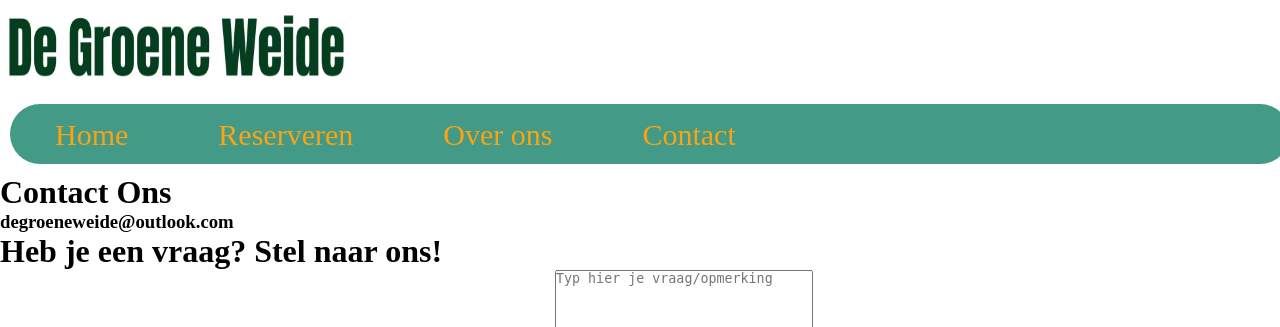
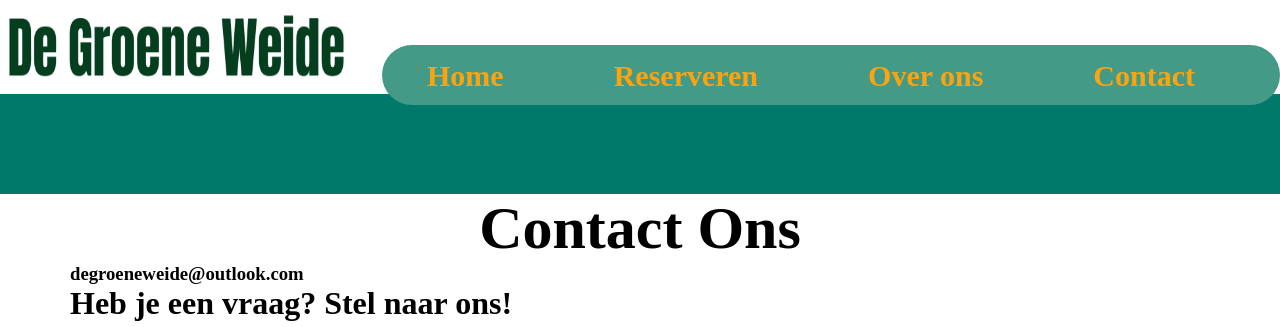
Before and after one commit to OICT-Team-2/BoerenCamping, a PHP site: page /contactons.html in a window 1280 px wide; the page is wider, and only the part inside the window is pictured. Shown: the top 327 px of that part. Run offline with PHP 8.4, Linux system fonts and the light colour scheme.

Commit message:
Update stylegroeneweide.css

```diff
--- a/Camping Project/stylegroeneweide.css
+++ b/Camping Project/stylegroeneweide.css
@@ -53,3 +53,105 @@ li a {
 li a:hover {
   background-color: #50c878;
 }
+
+
+
+
+
+
+
+body {
+  overflow-x: hidden;
+}
+
+.logoimage {
+  position: relative;
+  top: 0px;
+  align-items: center;
+  right: 0px;
+}
+
+a {
+  text-decoration: none;
+  color: black;
+  font-weight: bold;
+}
+
+.navbar {
+  background-color: transparent;
+  font-size: 25px;
+  position: absolute;
+  top: 35px;
+  right: 10px;
+}
+
+.navbar li {
+  margin-right: 20px;
+}
+
+.bar {
+  height: 100px;
+  width: 100%;
+  background-color: #00796b;
+}
+
+.contactons {
+  text-align: center;
+  font-size: 30px;
+  font-weight: bolder;
+}
+
+.form {
+  width: 50%;
+  top: -10px;
+  position: relative;
+  left: -360px;
+  max-width: 600px;
+  margin: auto;
+  padding: 20px;
+  text-align: center;
+}
+
+input,
+textarea {
+  width: calc(100% - 12px); /* Adjusted for padding */
+  border-radius: 0.3rem;
+  background-color: #dde2e1;
+  color: black;
+  padding: 6px;
+  margin: 6px 0px;
+  outline: none;
+  border: none;
+  transition: right 0.5s ease;
+  resize: none;
+}
+
+.form input::placeholder,
+.form textarea::placeholder {
+  color: black;
+  resize: none;
+}
+
+#Btn {
+  width: 100px;
+  padding: 6px;
+  position: inherit;
+  border: none;
+  right: 250px;
+  font-weight: bold;
+  color: black;
+  background-color: #fca311;
+  cursor: pointer;
+  border-radius: 0.8rem;
+}
+
+.hebjevraag,
+.ContactEmail {
+  margin-left: 70px;
+}
+
+.google-map {
+  position: absolute;
+  left: 800px;
+  top: 330px;
+}
```
